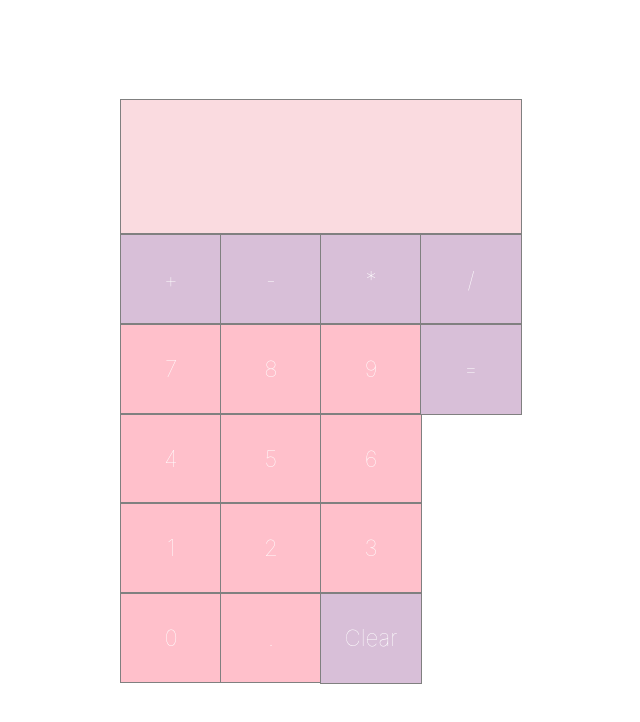
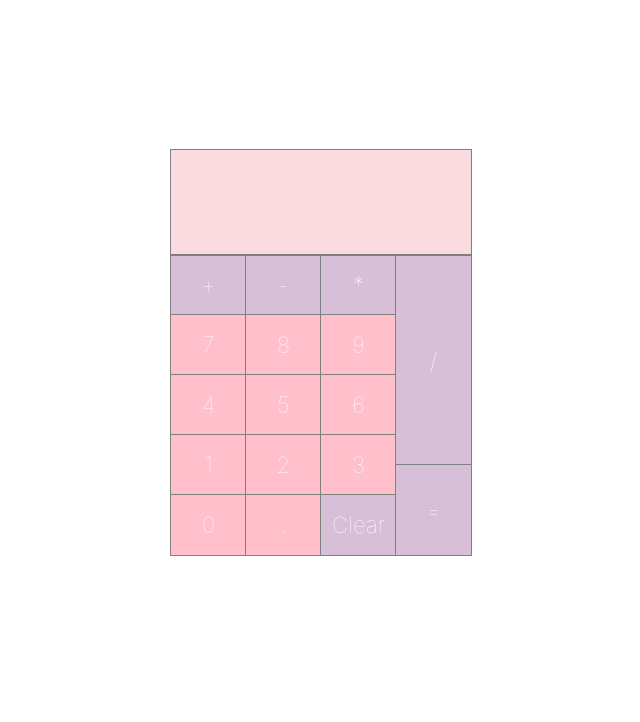
Before and after one commit to pvlizaveta/calculator, a React (Create React App) app: page / in a window 1280 px wide. Shown: the top 722 px of the page, without its empty margins (319-959 px from the left). Built offline with nearby package versions, Linux system fonts and the light colour scheme.

Commit message:
applied changes to layout

```diff
--- a/src/App.css
+++ b/src/App.css
@@ -2,24 +2,26 @@
   display: flex;
   justify-content: center;
   align-items: center;
+  overflow: hidden;
   height: 100vh;
   width: 100%;
 }
 
-.calc-wrapper {
-  width: 400px;
-  height: 600px;
+.container {
+  display: block;
+  width: 300px;
+  height: 500px;
+}
+.input {
+  padding: 10px;
 }
 .row {
   display: flex;
-  width: 100%;
 }
 
-.column {
+.col-3 {
+  display: flex;
+  flex-direction: column;
   width: 200px;
+  height: 300px;
 }
-
-div.love{
-  display: flex;
-  height: 200px;
-}
--- a/src/App.jsx
+++ b/src/App.jsx
@@ -1,68 +1,67 @@
-import React, { Component } from "react"
-import './App.css';
-import Button from './components/Button'
-import { Input } from './components/Input'
-import { ClearButton } from "./components/ClearButton"
-import * as math from "mathjs"
-
+import React, { Component } from "react";
+import "./App.css";
+import Button from "./components/Button";
+import { Input } from "./components/Input";
+import { ClearButton } from "./components/ClearButton";
+import * as math from "mathjs";
 
 class App extends Component {
   constructor(props) {
     super(props);
 
     this.state = {
-      input: ""
+      input: "",
     };
   }
 
-  addToInput = val => {
+  addToInput = (val) => {
     if (isNaN(val) && isNaN(this.state.input[this.state.input.length - 1])) {
       this.setState({ input: this.state.input });
-    }
-    else {
+    } else {
       this.setState({ input: this.state.input + val });
     }
-  }
+  };
 
   handleEqual = () => {
     if (isNaN(this.state.input[this.state.input.length - 1])) {
       this.setState({ input: this.state.input });
-    }
-    else {
+    } else {
       this.setState({ input: math.evaluate(this.state.input) });
     }
-  }
+  };
 
   render() {
     return (
       <div className="app">
-        <div className="calc-wrapper">
+        <div className="container">
           <Input input={this.state.input}></Input>
           <div className="row">
-            <div className="column">
+            <div className="col-3">
               <Button handleClick={this.addToInput}>+</Button>
               <Button handleClick={this.addToInput}>7</Button>
               <Button handleClick={this.addToInput}>4</Button>
               <Button handleClick={this.addToInput}>1</Button>
               <Button handleClick={this.addToInput}>0</Button>
             </div>
-            <div className="column">
+            <div className="col-3">
               <Button handleClick={this.addToInput}>-</Button>
               <Button handleClick={this.addToInput}>8</Button>
               <Button handleClick={this.addToInput}>5</Button>
               <Button handleClick={this.addToInput}>2</Button>
               <Button handleClick={this.addToInput}>.</Button>
             </div>
-            <div className="column">
+            <div className="col-3">
               <Button handleClick={this.addToInput}>*</Button>
               <Button handleClick={this.addToInput}>9</Button>
               <Button handleClick={this.addToInput}>6</Button>
               <Button handleClick={this.addToInput}>3</Button>
-              <ClearButton handleClear={() => this.setState({ input: "" })}>Clear</ClearButton>
+              <ClearButton handleClear={() => this.setState({ input: "" })}>
+                Clear
+              </ClearButton>
             </div>
-            <div className="column">
+            <div className="col-3">
               <Button handleClick={this.addToInput}>/</Button>
-              <div className="love">
+              <div className="equal">
                 <Button handleClick={() => this.handleEqual()}>=</Button>
               </div>
             </div>
--- a/src/components/Input.css
+++ b/src/components/Input.css
@@ -7,6 +7,6 @@
   font-size: 1.4em;
   background-color: rgb(250, 219, 224);
   color: gray;
-  padding: 2em;
+  padding: 30px;
   outline: 1px solid gray;
 }
```
Also changed, not shown: src/components/Button.css (line endings or trailing spaces), 2 other files (tests, documents, lock files or other folders).
